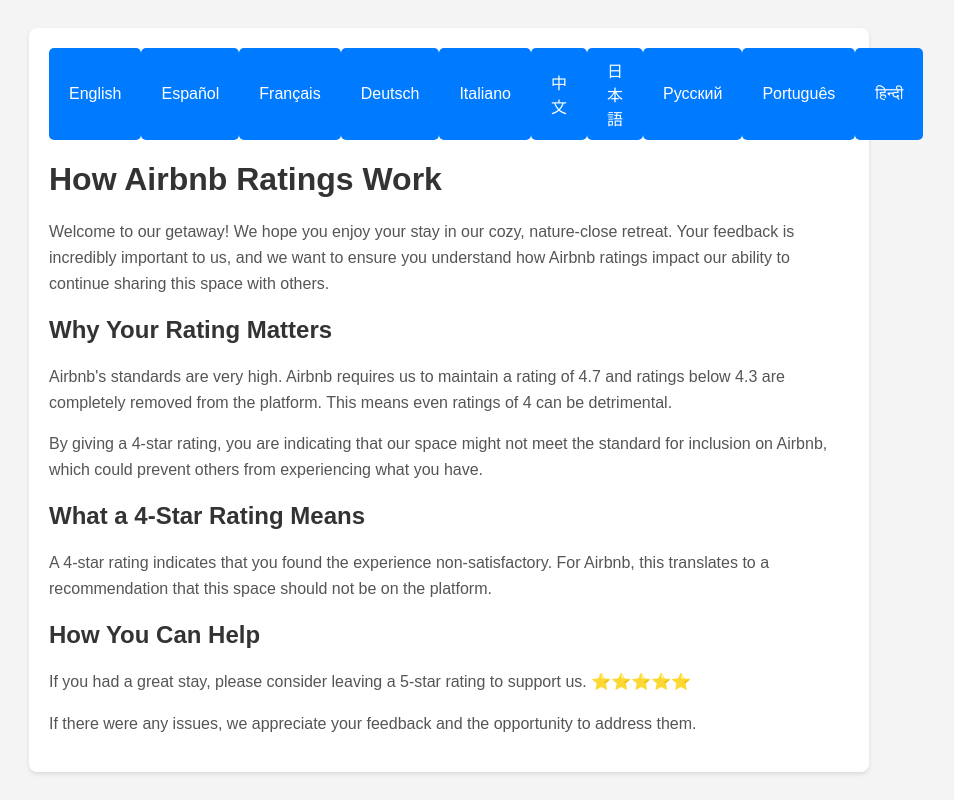
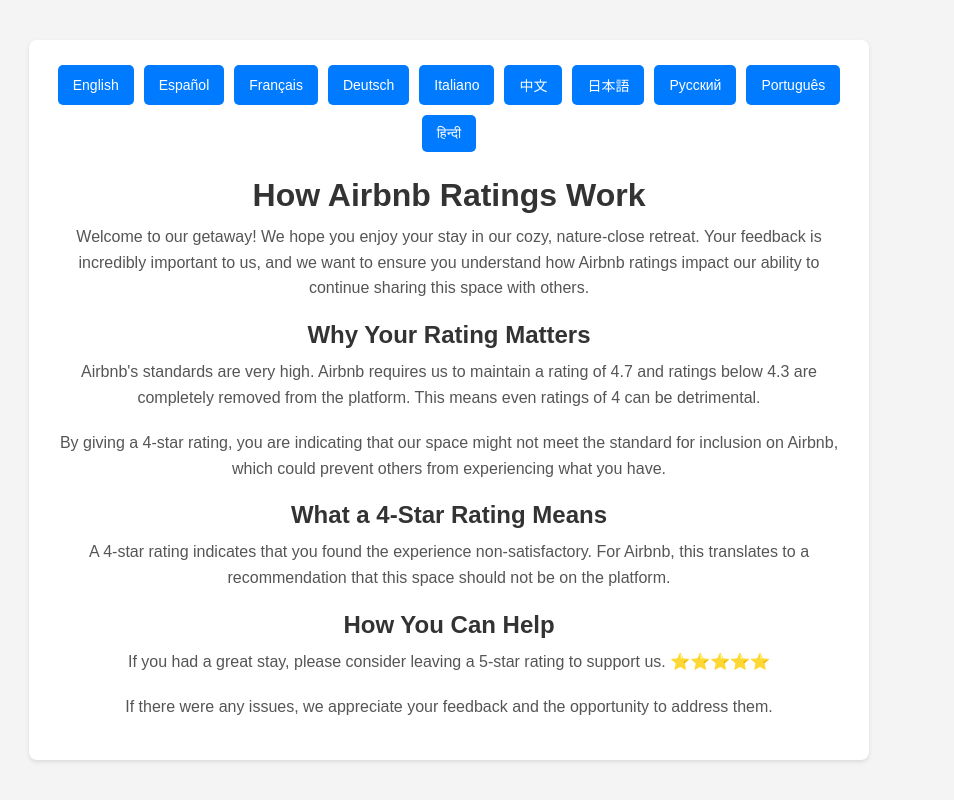
Before and after one commit to caspianventures/caspianventures.github.io, a plain HTML site: page index.html in a window 1280 px wide. Shown: the whole page, without its empty margins (191-1145 px from the left). Drawn offline with Linux system fonts and the light colour scheme.

Commit message:
Update index.html

```diff
--- a/index.html
+++ b/index.html
@@ -14,35 +14,41 @@
             justify-content: center;
             align-items: center;
             height: 100vh;
+            text-align: center;
         }
         .container {
             background-color: #fff;
             padding: 20px;
             box-shadow: 0 2px 4px rgba(0, 0, 0, 0.1);
             border-radius: 8px;
-            max-width: 800px;
-            width: 100%;
+            max-width: 90%;
+            width: 800px;
+            margin: 20px;
         }
         h1, h2 {
             color: #333;
+            margin: 0 0 10px;
         }
         p {
             color: #555;
             line-height: 1.6;
+            margin: 0 0 20px;
         }
         .language-selector {
             display: flex;
-            justify-content: space-around;
+            flex-wrap: wrap;
+            justify-content: center;
             margin-bottom: 20px;
         }
         .language-selector button {
             background-color: #007BFF;
             color: #fff;
             border: none;
-            padding: 10px 20px;
+            padding: 10px 15px;
             border-radius: 5px;
             cursor: pointer;
-            font-size: 16px;
+            font-size: 14px;
+            margin: 5px;
         }
         .language-selector button:hover {
             background-color: #0056b3;
@@ -52,6 +58,18 @@
         }
         .content.active {
             display: block;
+        }
+        @media (max-width: 600px) {
+            h1, h2 {
+                font-size: 1.5em;
+            }
+            p {
+                font-size: 1em;
+            }
+            .language-selector button {
+                font-size: 12px;
+                padding: 8px 12px;
+            }
         }
     </style>
 </head>
```
